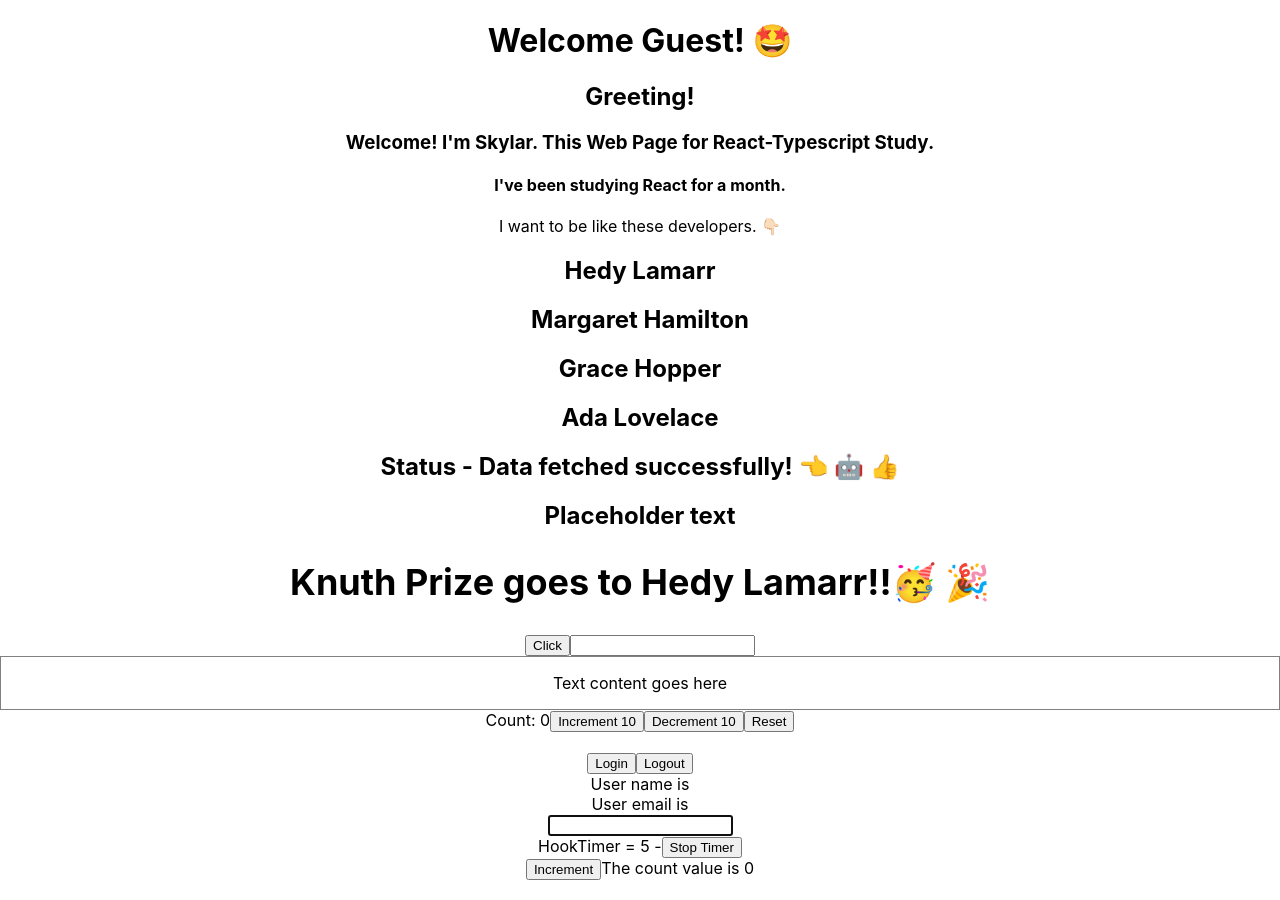
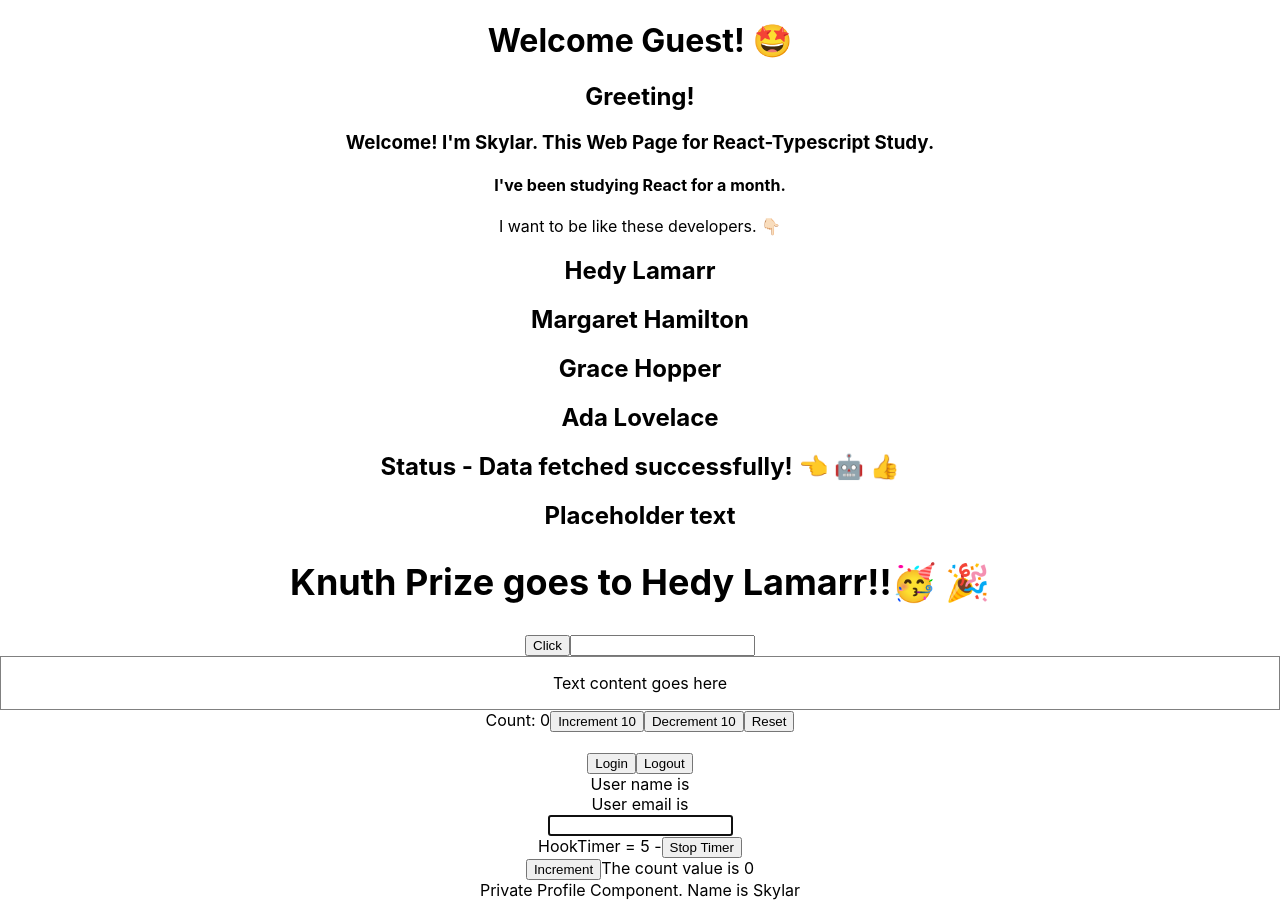
Before and after one commit to Skylar090807/React-TypeScript-Basic, a React (Create React App) app: page / in a window 1280 px wide. Built offline with nearby package versions, Linux system fonts and the light colour scheme.

Commit message:
Component Prop Add login.tsx, private.tsx, profile.tsx

```diff
--- a/src/App.tsx
+++ b/src/App.tsx
@@ -1,5 +1,7 @@
 import React from 'react'
 import './App.css'
+import { Private } from './components/auth/private'
+import { Profile } from './components/auth/profile'
 import { Award } from './components/award'
 import { Button } from './components/button'
 import { Counter2 } from './components/class/counter'
@@ -66,6 +68,7 @@
       <DomRef />
       <MutableRef />
       <Counter2 message="The count value is" />
+      <Private isLoggedIn={true} Component={Profile} />
     </div>
   )
 }
--- /dev/null
+++ b/src/components/auth/login.tsx
@@ -0,0 +1,3 @@
+export const Login = () => {
+  return <div>Please login to continue</div>
+}
--- /dev/null
+++ b/src/components/auth/private.tsx
@@ -0,0 +1,15 @@
+import { Login } from './login'
+import { ProfileProps } from './profile'
+
+type PrivateProps = {
+  isLoggedIn: boolean
+  Component: React.ComponentType<ProfileProps>
+}
+
+export const Private = ({ isLoggedIn, Component }: PrivateProps) => {
+  if (isLoggedIn) {
+    return <Component name="Skylar" />
+  } else {
+    return <Login />
+  }
+}
--- /dev/null
+++ b/src/components/auth/profile.tsx
@@ -0,0 +1,7 @@
+export type ProfileProps = {
+  name: string
+}
+
+export const Profile = ({ name }: ProfileProps) => {
+  return <div>Private Profile Component. Name is {name}</div>
+}
```
